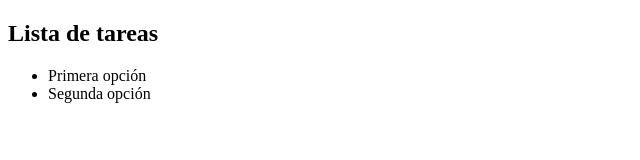
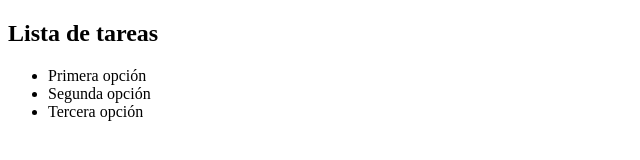
Before and after one commit to chuchurrio/repo-2, a plain HTML site: page index.html in a window 1280 px wide. Shown: the whole page, without its empty margins (0-640 px from the left). Drawn offline with Linux system fonts and the light colour scheme.

Commit message:
Añadida tercera opción

```diff
--- a/index.html
+++ b/index.html
@@ -9,6 +9,7 @@
     <ul>
       <li>Primera opción</li>
       <li>Segunda opción</li>
+      <li>Tercera opción</li>
     </ul>
   </body>
 </html>
```
